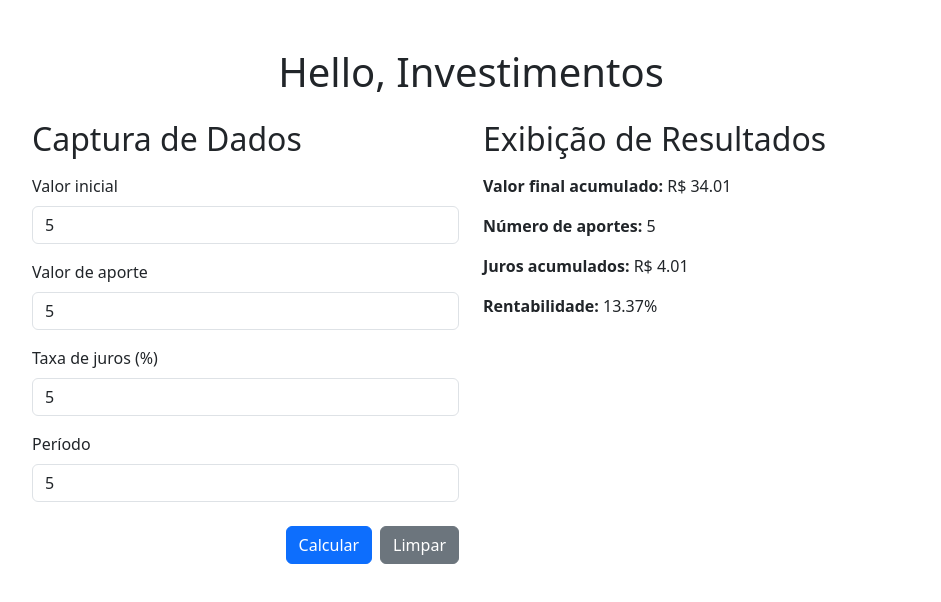
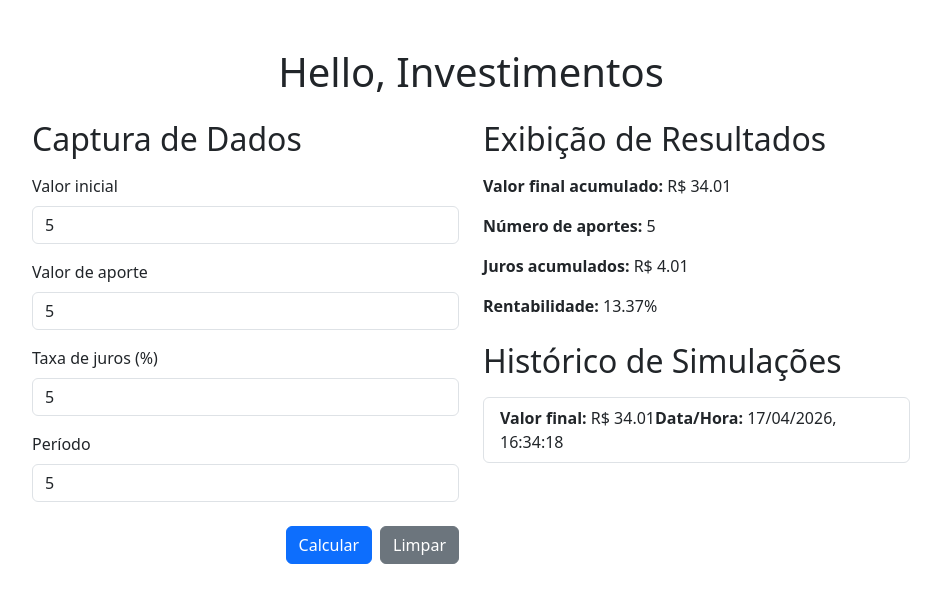
Before and after one commit to RichardKTLeal/P1-PDM, a React (Vite) app: page / in a window 1280 px wide. Both pictures are taken after typing "5", "5", "5", "5" into the empty fields and a click on the button "Calcular". Shown: the top 602 px of the page, without its empty margins (169-1110 px from the left). Built offline with nearby package versions, Linux system fonts and the light colour scheme.

Commit message:
Função de histórico de simulaçoes

```diff
--- a/src/App.jsx
+++ b/src/App.jsx
@@ -1,11 +1,11 @@
 import React, { useState } from 'react';
 import 'bootstrap/dist/css/bootstrap.min.css';
-
 import CapturaDados from './CapturaDados';
 import ExibeDados from './ExibeDados';
 
 function App() {
   const [resultado, setResultado] = useState(null);
+  const [historico, setHistorico] = useState([]);
 
   const calcularInvestimento = ({ valorInicial, aporte, taxa, periodo }) => {
     const valorInicialNumero = Number(valorInicial);
@@ -32,7 +32,13 @@ function App() {
       rentabilidade
     };
 
+    const novoHistorico = {
+      valorFinal: montante,
+      dataHora: new Date().toLocaleString('pt-BR')
+    };
+
     setResultado(novoResultado);
+    setHistorico([novoHistorico, ...historico]);
   };
 
   return (
@@ -49,7 +55,7 @@ function App() {
                 </div>
 
                 <div className="col-12 col-md-6">
-                  <ExibeDados resultado={resultado} historico={[]} />
+                  <ExibeDados resultado={resultado} historico={historico} />
                 </div>
               </div>
             </div>
--- a/src/ExibeDados.jsx
+++ b/src/ExibeDados.jsx
@@ -17,6 +17,23 @@ function ExibeDados({ resultado, historico }) {
           Preencha os dados e clique em calcular para ver a simulação.
         </div>
       )}
+
+      <h2 className="subtitulo mb-3">Histórico de Simulações</h2>
+
+      {historico.length > 0 ? (
+        <ul className="list-group lista-historico">
+          {historico.map((item, index) => (
+            <li key={index} className="list-group-item item-historico">
+              <span><strong>Valor final:</strong> R$ {item.valorFinal.toFixed(2)}</span>
+              <span><strong>Data/Hora:</strong> {item.dataHora}</span>
+            </li>
+          ))}
+        </ul>
+      ) : (
+        <div className="resultado-vazio">
+          Nenhuma simulação realizada até o momento.
+        </div>
+      )}
     </div>
   );
 }
```
